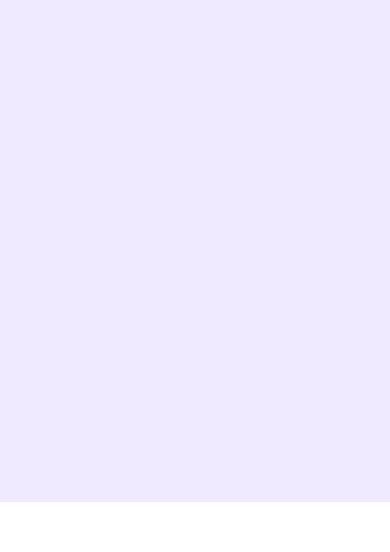
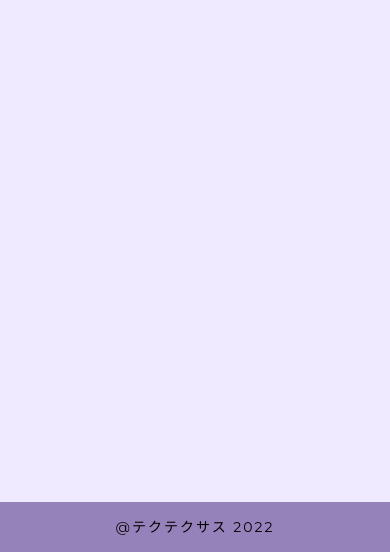
Before and after one commit to mari7621/texas, a plain HTML site: page index.html in a window 390 px wide. Shown: the part 6926-7478 px from the top of the page. Before the commit the page ends 7428 px from the top, so only its background shows below. Drawn offline with nearby package versions, Linux system fonts and the light colour scheme; a web font is replaced by a local one.

Commit message:
ファイルを修正してみた

```diff
--- a/index.html
+++ b/index.html
@@ -17,7 +17,7 @@
     <title>てくてくさす</title>
     <script src="js/jquery.bgswitcher.js"></script>
     <script src="js/main.js"></script>
-    <link rel="stylesheet" type="text/css" href="css/4-1-4.css"  />
+    <link rel="stylesheet" type="text/css" href="css/4-1-4.css" />
     <!-- <link rel="stylesheet" type="text/css" href="css/4-1-4.css"  /> -->
   </head>
   <body>
@@ -29,7 +29,6 @@
       <!--/splash-->
     </div>
     <div id="container">
-
       <!--/container-->
     </div>
 
@@ -154,9 +153,13 @@
         height="520"
       ></iframe>
     </div>
-    <script src="https://code.jquery.com/jquery-3.4.1.min.js" integrity="sha256-CSXorXv
-ZcTkaix6Yvo6HppcZGetbYMGWSFlBw8HfCJo=" crossorigin="anonymous"></script>
-<script src="js2/4-1-4.js"></script>
-</body>
+    <footer>@テクテクサス 2022</footer>
+    <script
+      src="https://code.jquery.com/jquery-3.4.1.min.js"
+      integrity="sha256-CSXorXv
+ZcTkaix6Yvo6HppcZGetbYMGWSFlBw8HfCJo="
+      crossorigin="anonymous"
+    ></script>
+    <script src="js2/4-1-4.js"></script>
   </body>
 </html>
--- a/style.css
+++ b/style.css
@@ -370,13 +370,21 @@ margin-bottom: 50px;
   }
 
 
+  footer{
+    height: 80px;
+    background-color: #ffffff;
+    line-height: 80px;
+    font-size: 14px;
+  text-align: center;
+  letter-spacing: 0.1rem;
+  font-family:  'Montserrat', sans-serif;
+  }
 
 
 
 
 
-
-  @media screen and (max-width:2050px){
+  @media screen and (max-width:2160px){
    .texas p{
     font-size: 25px;
    }
@@ -602,5 +610,14 @@ iframe{
 #splash_logo img {
   width:340px;
 }
+footer{
+  height: 50px;
+  background-color: #9682bb;
+  line-height: 50px;
+  font-size: 14px;
+text-align: center;
+letter-spacing: 2px;
+}
+
 
 }
```
